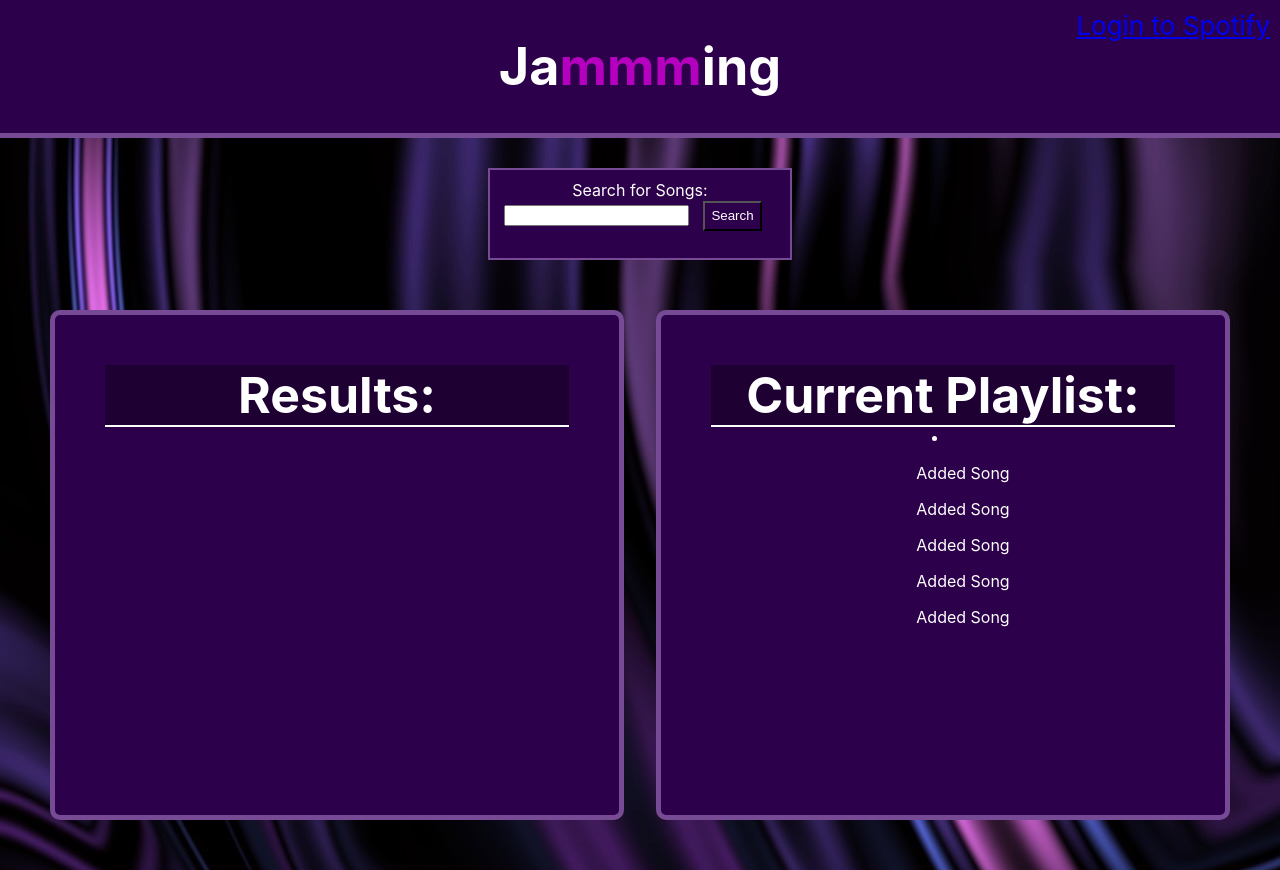
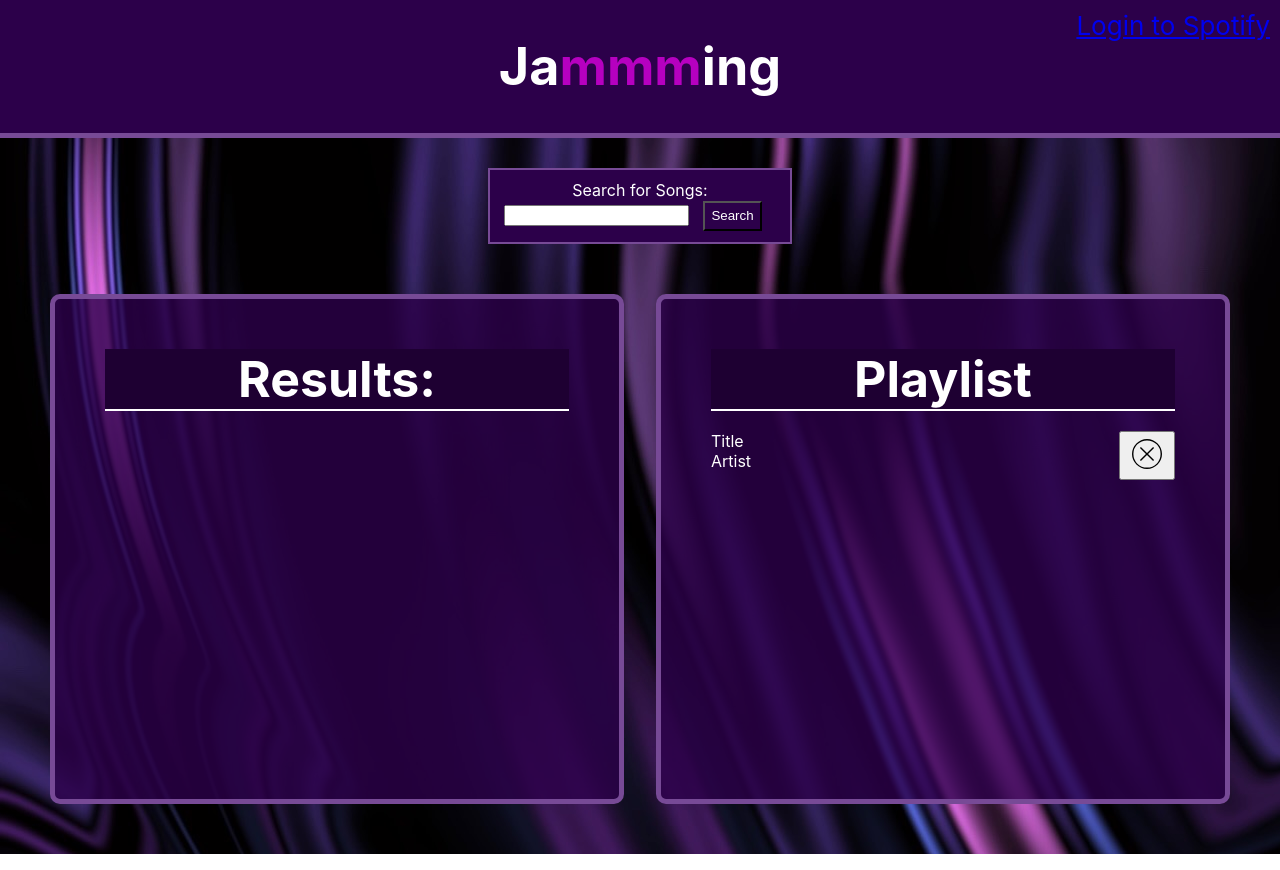
Before and after one commit to KelbonHD/JammmingProject, a React (Create React App) app: page / in a window 1280 px wide. Built offline with nearby package versions, Linux system fonts and the light colour scheme.

Commit message:
Search Function Optimized
I debugged, optimized, and beautified the search function quite a bit. Now, I've implemented some test code for transferring songs to the project window

```diff
--- a/src/App.css
+++ b/src/App.css
@@ -42,7 +42,7 @@ section {
 .sections {
   padding: 50px;
   display: flex;
-  align-items: center;
+  align-items: flex-start;
   justify-content: space-around;
   height: auto;
   width: auto;
@@ -57,12 +57,26 @@ section {
 .mid {
   flex-grow: 1;
 }
+.track {
+  display: flex;
+  justify-content: space-between;
+  padding: 20px 0px;
+}
+.track div {
+  flex-grow: 1;
+  height: 20px;
+}
+.track div p {
+  margin: 0px;
+  height: 20px;
+  float: left;
+}
 #title span {
-  color: rgb(182, 0, 192)
+  color: rgb(182, 0, 192);
 }
 #playlist {
-  background-color: rgb(44, 0, 74);
+  background-color: rgba(44, 0, 74, .8);
 }
 #search-results {
-  background-color: rgb(44, 0, 74);
+  background-color: rgba(44, 0, 74, .8);
 }
--- a/src/App.js
+++ b/src/App.js
@@ -4,6 +4,7 @@ import axios from 'axios';
 import SearchBar from './components/SearchBar';
 import Playlist from './components/Playlist';
 import SearchResults from './components/SearchResults';
+import cancel from "../src/resources/cancelButtonImg.svg"
 
 const AUTH_ENDPOINT = 'https://accounts.spotify.com/authorize';
 const REDIRECT_URI = "http://localhost:3000"
@@ -12,6 +13,10 @@ const RESPONSE_TYPE = "token";
 
 function App() {
   const [token, setToken] = useState('');
+  const [tracks, setTracks] = useState([])
+  const [playlistTrackId, setPlaylistTrackId] = useState([])
+  const [playlistTrack, setPlaylistTrack] = useState([])
+  const currentPlaylist = [];
 
   useEffect(() => {
   const hash = window.location.hash;
@@ -33,11 +38,29 @@ const logout = () => {
   window.localStorage.removeItem('token')
 };
 
-const [tracks, setTracks] = useState([])
+
 const searchObtainer = (data) => {
-  setTracks(data)
+  const newTracks = data
+  setTracks(newTracks)
 }
 
+const getTrack = async() => {
+  const {data} = await axios.get(`https://api.spotify.com/v1/tracks/${playlistTrackId}`, {
+    headers: {
+      Authorization: `Bearer ${token}`
+    }
+  })
+  setPlaylistTrack(data.track)
+}
+
+const addToPlaylist = (data) => {
+  const addedSongId = data;
+  setPlaylistTrackId(addedSongId);
+  if (!currentPlaylist.includes(addedSongId)) {
+    currentPlaylist.push(data)
+    getTrack();
+}
+}
   return (
     <div className="App">
       <header className="App-header">
@@ -55,11 +78,11 @@ const searchObtainer = (data) => {
           </div>
           <div className="sections">
           <section className="section search-results" id="search-results">
-            <SearchResults tracks={tracks}/>
+            <SearchResults tracks={tracks} addToPlaylist={addToPlaylist}/>
           </section>
           <span className="mid"></span>
           <section className="section playlist" id="playlist">
-            <Playlist/>
+            <Playlist token={token} track={playlistTrack}/>
           </section>
           </div>
       </main>
--- a/src/components/Playlist.js
+++ b/src/components/Playlist.js
@@ -1,17 +1,19 @@
 import React from "react";
 import "./Playlist.css"
+import cancel from "../resources/cancelButtonImg.svg"
+import axios from "axios";
 
-function Playlist() {
+function Playlist({token, playlistTrack}) {
     return (
-        <div className="playlist">
-            <h2>Current Playlist:</h2>
-                <li>
-                    <ul>Added Song</ul>
-                    <ul>Added Song</ul>
-                    <ul>Added Song</ul>
-                    <ul>Added Song</ul>
-                    <ul>Added Song</ul>
-                </li>
+        <div>
+        <h2>Playlist</h2>
+            <div className="track">
+                <div>
+                <p className="title">Title</p><br/>
+                <p className="artist">Artist</p>
+                </div>
+                <button type="button"><img src={cancel} alt="cancel" class="move-button" /></button>
+            </div>
         </div>
     )
 }
--- a/src/components/SearchBar.js
+++ b/src/components/SearchBar.js
@@ -3,43 +3,33 @@ import "./SearchBar.css";
 import { useState } from "react";
 import axios from "axios";
 import add from "../resources/addButtonImg.svg"
+import SearchResults from "./SearchResults";
 
-function SearchBar(props) {
+function SearchBar({token, searchObtainer}) {
     const [searchKey, setSearchKey] = useState("")
-    const [tracks, setTracks] = useState([])
-
+    let tracks = ""
     const searchTracks = async(event) => {
         event.preventDefault()
         const {data} = await axios.get("https://api.spotify.com/v1/search", {
           headers: {
-            Authorization: `Bearer ${props.token}`
+            Authorization: `Bearer ${token}`
           },
           params: {
             q: searchKey,
             type: "track"
           }
         })
-        setTracks(data.tracks.items)
+        tracks = data.tracks.items
+        searchObtainer(tracks)
       }
-
-      const renderTracks = () => {
-        return tracks.map(track => (
-            <div className="track" key={track.id}>
-                <p className="title">{track.name}</p><br/>
-                <p className="artist">{track.artist}</p>
-                <button type="button"><img src={add} alt="add" class="move-button" /></button>
-            </div>
-        ))
-    }
     return (
         <form id="search-bar" onSubmit={searchTracks}>
             <label for="search">Search for Songs: </label><br/>
             <div class="searcharea">
             <input type="text" id="search" name="search" onChange={key => setSearchKey(key.target.value)}></input>
-            <input type="submit" value="Search" id="searchbutton" onClick={() => props.searchObtainer(tracks)}></input>
+            <input type="submit" value="Search" id="searchbutton"></input>
             <p>{tracks.name}</p>
             </div>
-            <p>{renderTracks()}</p>
         </form>
     )
 }
--- a/src/components/SearchResults.js
+++ b/src/components/SearchResults.js
@@ -1,18 +1,19 @@
 import React from "react";
 import "./SearchResults.css";
-import Tracklist from "./Tracklist";
-import SearchBar from "./SearchBar";
 import add from "../resources/addButtonImg.svg"
 
-function SearchResults(props) {
+function SearchResults({tracks, addToPlaylist}) {
     const renderTracks = () => {
-        return props.tracks.map(track => {
+        tracks = Array.from(tracks)
+        return tracks.map(track => (
             <div className="track" key={track.id}>
+                <div>
                 <p className="title">{track.name}</p><br/>
-                <p className="artist">{track.artist}</p>
-                <button type="button"><img src={add} alt="add" class="move-button" /></button>
+                <p className="artist">{track.artists.map(artist => (artist.name))}</p>
+                </div>
+                <button type="button"><img src={add} alt="add" class="move-button" id={track.id} onClick={e => addToPlaylist(e.target.id)}/></button>
             </div>
-        })
+        ))
     }
     return (
         <div className="search-results">
```
